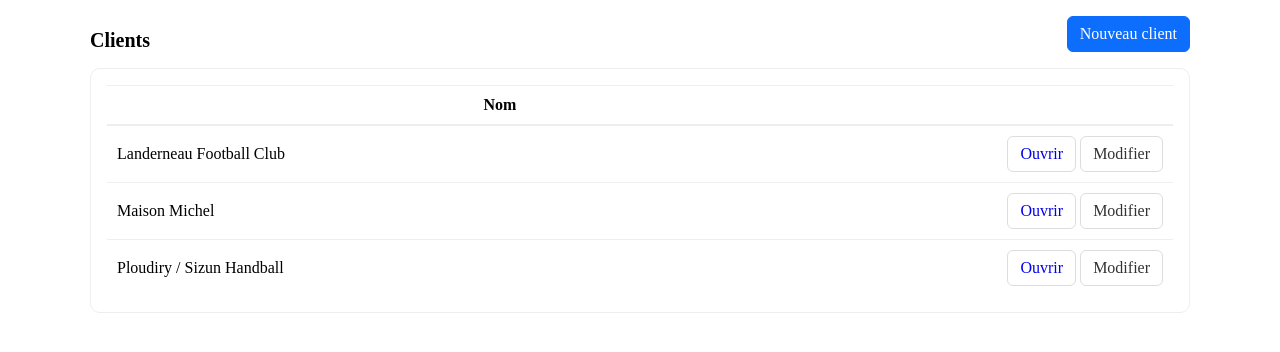
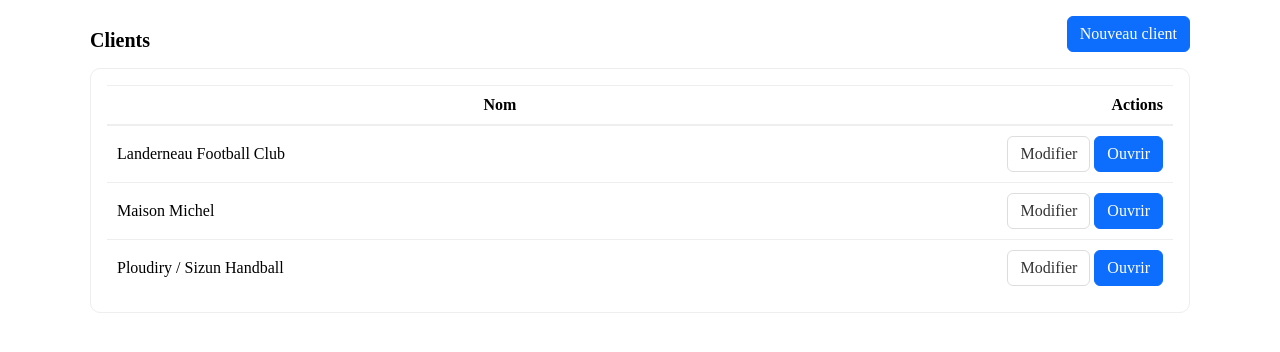
Before and after one commit to lecentrallanderneau-oss/Suivi_futs, a Flask app: page /clients in a window 1280 px wide. Shown: the part 63-415 px from the top of the page. Run offline with Flask 3, Linux system fonts and the light colour scheme; data comes from the database, SQL or seed files in the repository.

Commit message:
Update clients.html

```diff
--- a/templates/clients.html
+++ b/templates/clients.html
@@ -14,7 +14,7 @@
         <thead>
           <tr>
             <th>Nom</th>
-            <th style="width:260px;"></th>
+            <th style="width:260px;" class="text-end">Actions</th>
           </tr>
         </thead>
         <tbody>
@@ -22,10 +22,8 @@
           <tr>
             <td>{{ c.name }}</td>
             <td class="text-end">
-              <a class="btn btn-sm btn-outline-primary"
-                 href="{{ url_for('client_detail', client_id=c.id) }}">Ouvrir</a>
-              <a class="btn btn-sm btn-outline-secondary"
-                 href="{{ url_for('client_edit', client_id=c.id) }}">Modifier</a>
+              <a class="btn btn-outline-secondary" href="{{ url_for('client_edit', client_id=c.id) }}">Modifier</a>
+              <a class="btn btn-primary" href="{{ url_for('client_detail', client_id=c.id) }}">Ouvrir</a>
             </td>
           </tr>
           {% else %}
```
